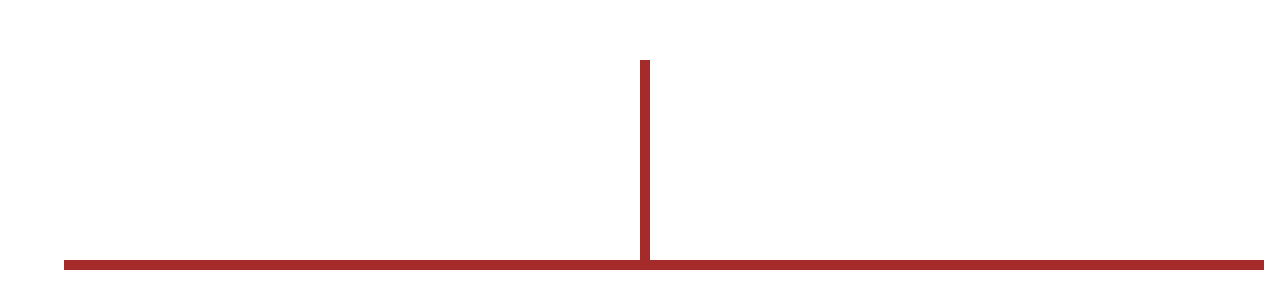
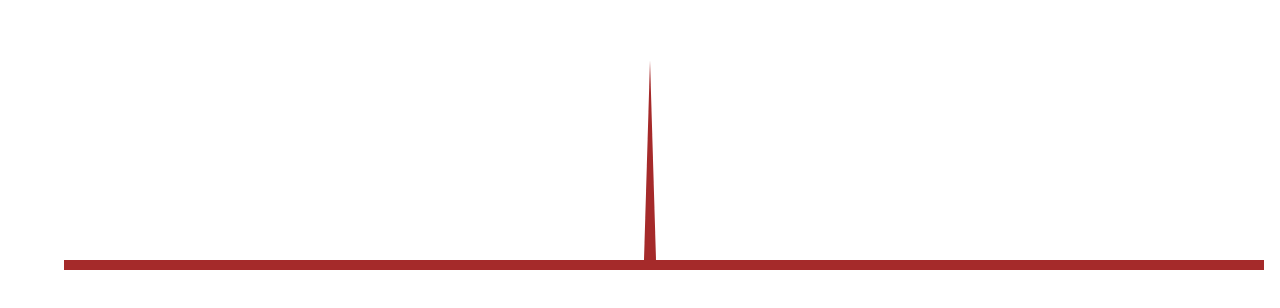
Before and after one commit to PRTIMES-hackathon-2025-winter-team2/frontend, a React (Create React App) app: page /tree in a window 1280 px wide. Shown: the part 506-814 px from the top of the page. Built offline with nearby package versions, Linux system fonts and the light colour scheme.

Commit message:
徐々に細くする

```diff
--- a/src/components/pages/tree/TreeComponent.tsx
+++ b/src/components/pages/tree/TreeComponent.tsx
@@ -33,10 +33,11 @@ export const TreeComponent = () => {
           position: "absolute",
           top: `${bottomOffset - 200}px`,
           left: "50%",
-          width: "10px",
           height: "200px",
           backgroundColor: "brown",
           transformOrigin: "bottom center",
+          clipPath: "polygon(50% 0%, 80% 100%, 20% 100%)",
+          width: "20px",
         }}
       />
     </Container>
```
